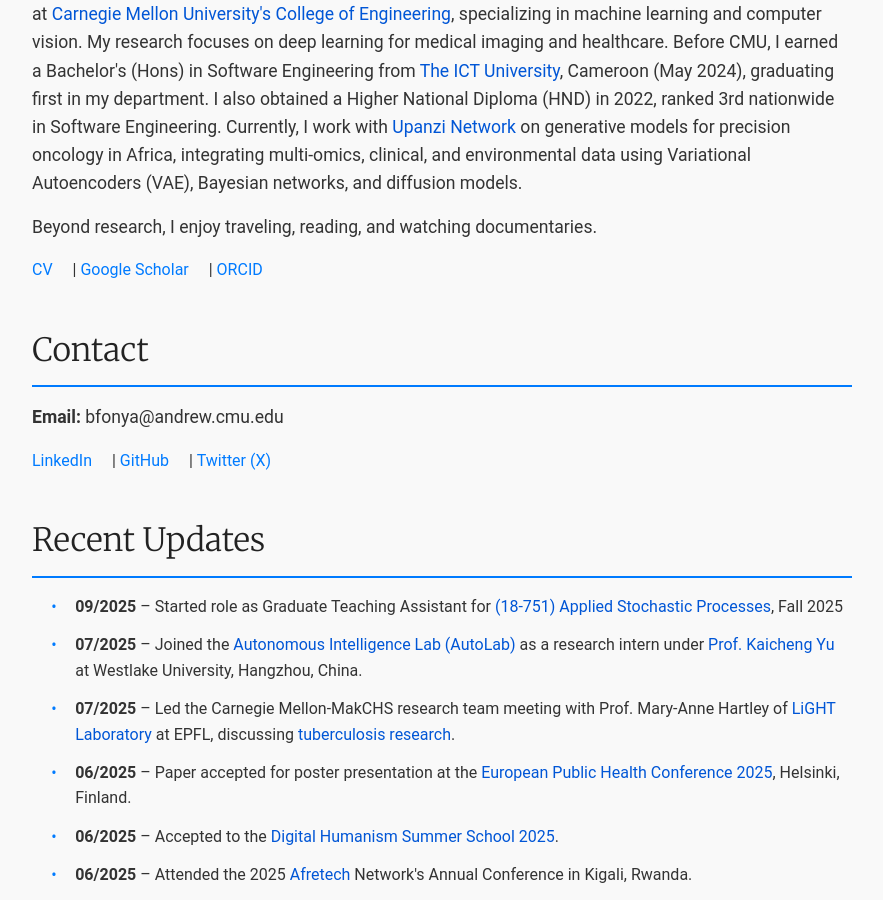
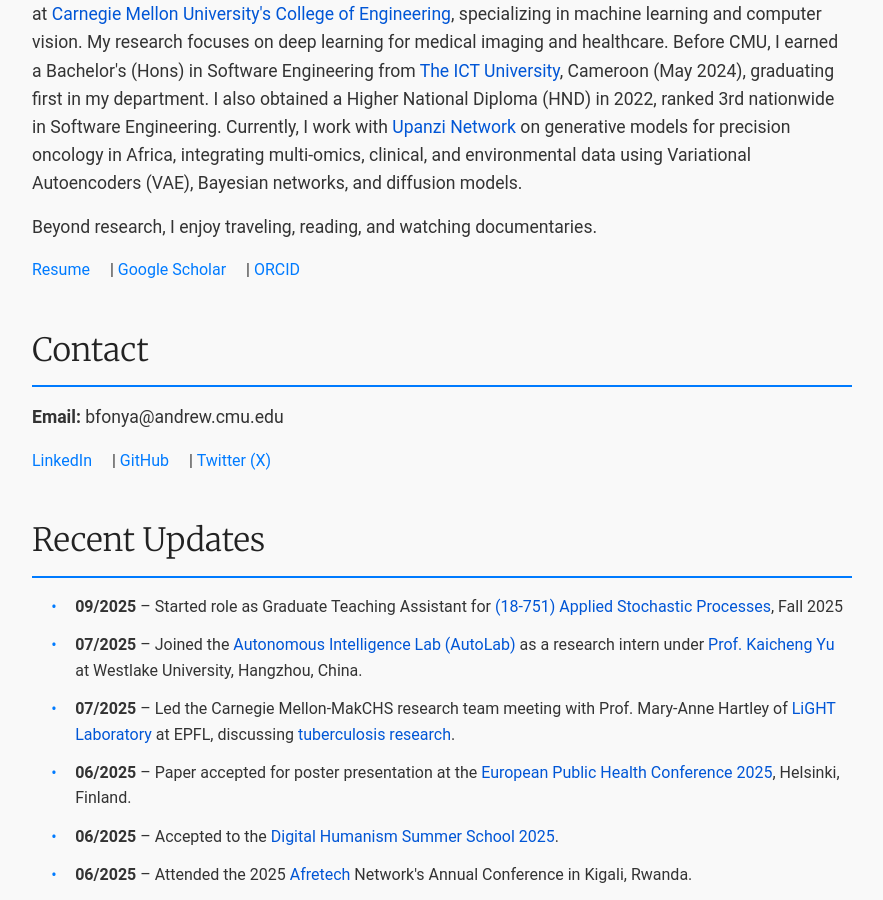
Before and after one commit to FonyaBrandone/FonyaBrandone.github.io, a Jekyll site: the page built from index.md, in a window 1280 px wide and 900 px high, scrolled down 404 px. Shown: the whole window, without its empty margins (198-1081 px from the left). Built offline with Jekyll 4.4.1, drawn with Linux system fonts in a browser that asks for light colours.

Commit message:
Updated resume

```diff
--- a/index.md
+++ b/index.md
@@ -160,7 +160,7 @@
     <p>Beyond research, I enjoy traveling, reading, and watching documentaries.</p>
 
     <div class="links">
-      <a href="/static/Brandone Fonya CV - Fall (Nov) 2025">CV</a> |
+      <a href="/static/Brandone Fonya CV - Fall 2025">Resume</a> |
       <a href="https://scholar.google.com/citations?user=bBsCFWUAAAAJ&hl=en">Google Scholar</a> |
       <a href="https://orcid.org/0009-0004-5793-9323">ORCID</a>
     </div>
```
Also changed, not shown: 2 other files.
